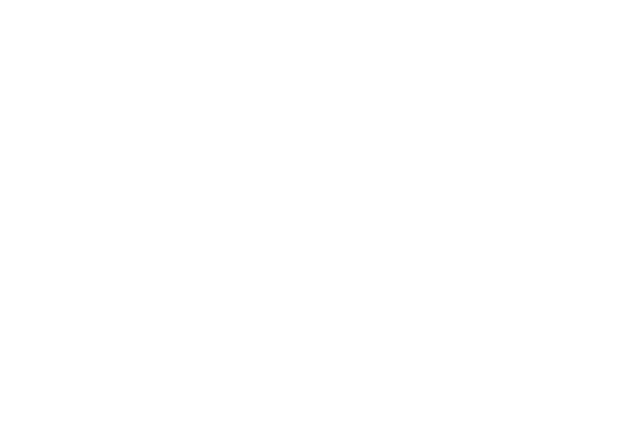
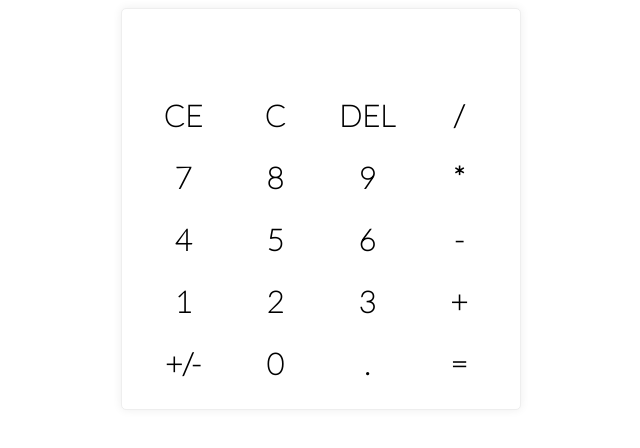
Before and after one commit to vovasap/calculator-practice, a plain HTML site: page index.html in a window 1280 px wide. Shown: the whole page, without its empty margins (319-959 px from the left). Drawn offline with Linux system fonts and the light colour scheme.

Commit message:
created a user interface

```diff
--- a/calculator.css
+++ b/calculator.css
@@ -18,14 +18,14 @@
     background-color: #fff;
 }
 
-.calculator__inner {
+.calculator__display {
     position: relative;
     width: 100%;
     height: 50px;
     margin-bottom: 10px;
 }
 
-.calculator__answer {
+.calculator__display-inner {
     position: absolute;
     right: 0;
     bottom: 0;
@@ -40,6 +40,7 @@
     display: flex;
     justify-content: space-around;
     align-items: center;
+    flex-wrap: wrap;
 }
 
 .calculator__key {
--- a/main.js
+++ b/main.js
@@ -0,0 +1,57 @@
+let Calculator = {
+    elements: {
+        main: null,
+        display: null,
+        displayInner: null,
+        keyboard: null,
+        value: ''
+    },
+
+    init() {
+
+        this.elements.displayInner = document.createElement('div')
+        this.elements.displayInner.classList.add('calculator__display-inner')
+
+        this.elements.display = document.createElement('div')
+        this.elements.display.classList.add('calculator__display')
+        this.elements.display.appendChild(this.elements.displayInner)
+
+        this.elements.keyboard = document.createElement('div')
+        this.elements.keyboard.classList.add('calculator__keyboard')
+        this.elements.keyboard.appendChild(this._createKeyboard())
+
+        this.elements.main = document.createElement('div')
+        this.elements.main.classList.add('calculator')
+        this.elements.main.appendChild(this.elements.display)
+        this.elements.main.appendChild(this.elements.keyboard)
+
+        document.body.appendChild(this.elements.main)
+
+    },
+
+    _createKeyboard() {
+        const fragment = document.createDocumentFragment()
+
+        const keys = [
+            'CE', 'C', 'DEL', '/',
+            '7', '8', '9', '*',
+            '4', '5', '6', '-',
+            '1', '2', '3', '+',
+            '+/-', '0', '.', '='
+        ]
+
+        keys.forEach(key => {
+            const keyElement = document.createElement('button')
+            keyElement.classList.add('calculator__key')
+            keyElement.innerHTML = key
+
+            fragment.appendChild(keyElement)
+        })
+
+        return fragment
+    }
+}
+
+window.addEventListener('DOMContentLoaded', function() {
+    Calculator.init()
+})
```
Also changed, not shown: index.html (+2 -2 lines).
